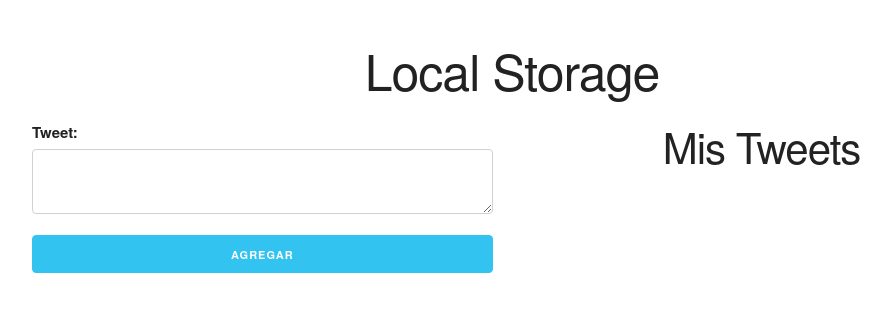
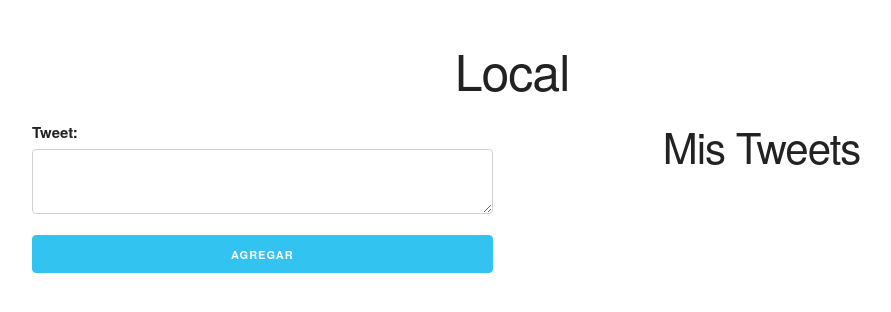
Before and after one commit to edwardss13/mistweets, a plain HTML site: page index.html in a window 1280 px wide. Shown: the whole page, without its empty margins (128-1019 px from the left). Drawn offline with Linux system fonts and the light colour scheme.

Commit message:
segundo cambio

```diff
--- a/index.html
+++ b/index.html
@@ -14,7 +14,7 @@
     <div id="contenido">
         <div class="container">
 
-            <h1>Local Storage</h1>
+            <h1>Local </h1>
             <div class="row">
                 <div class="six columns">
                     <label for="tweet">Tweet:</label>
```
